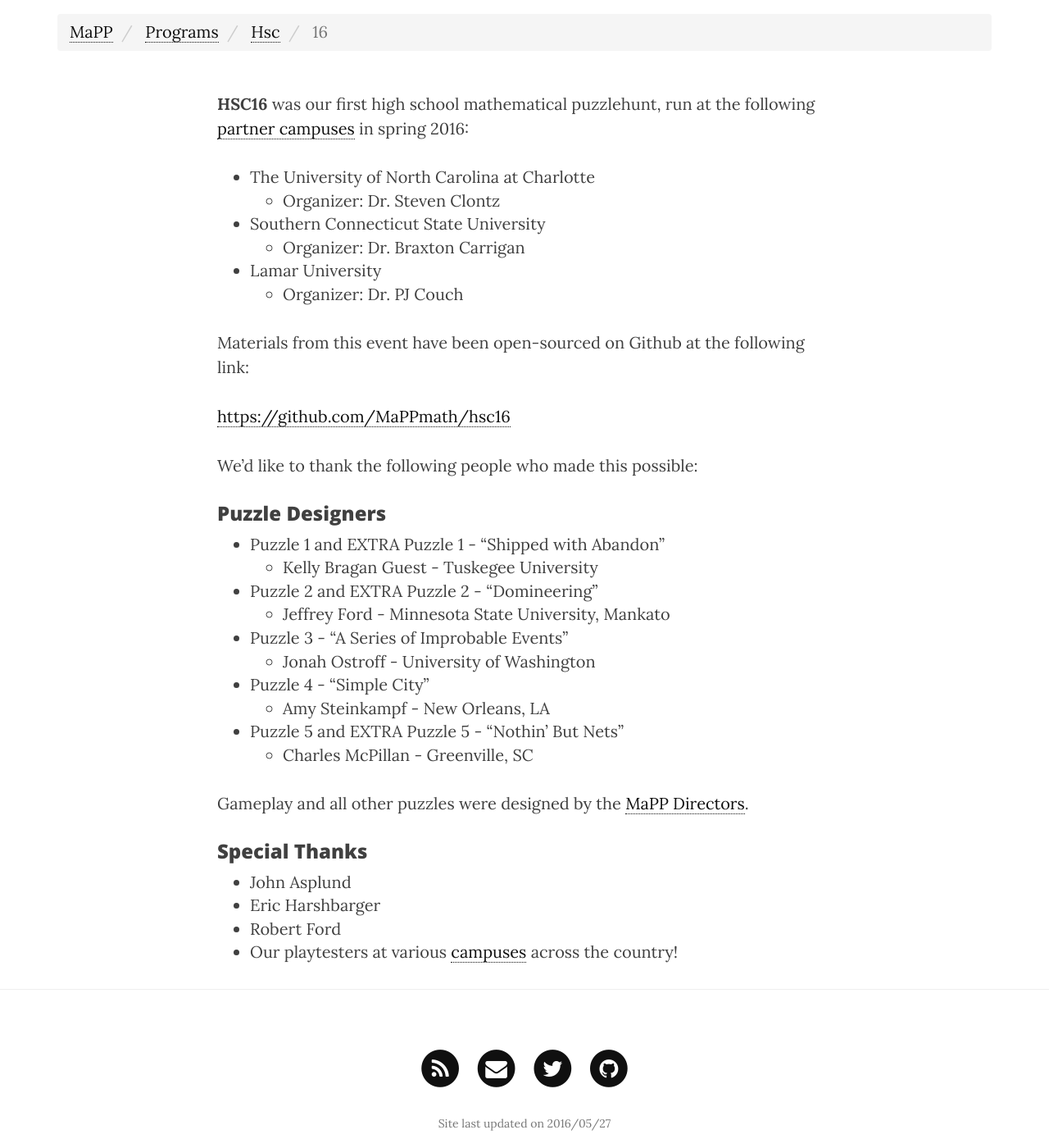
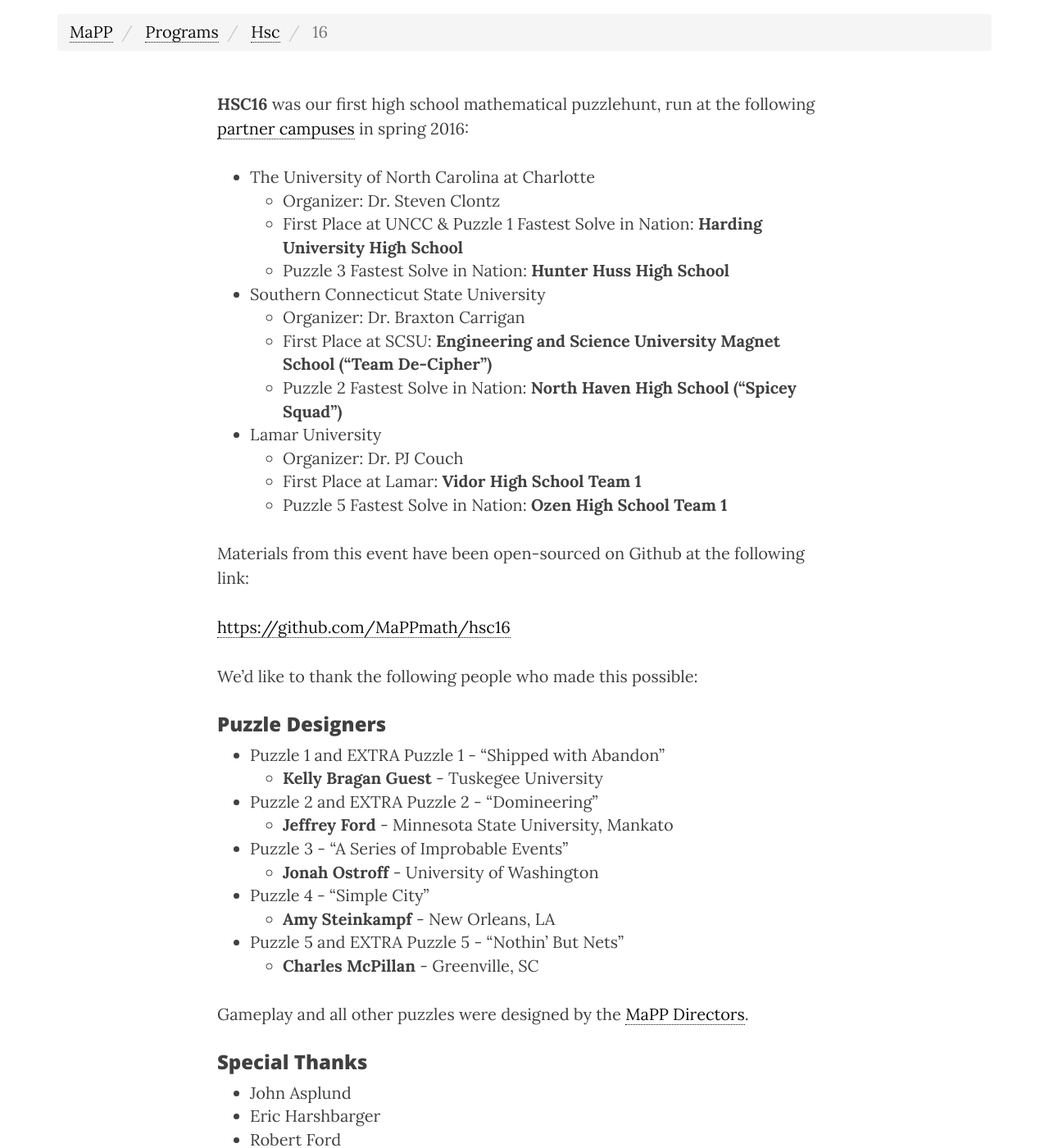
Before and after one commit to MaPPmath/mappmath.github.io, a Jekyll site: the page built from pages/hsc/hsc16.md, in a window 1280 px wide and 1400 px high, scrolled down 569 px. Shown: the whole window at 82% size. Built offline with Jekyll 4.4.1, drawn with Linux system fonts in a browser that asks for light colours; nearby versions of some CDN libraries.

Commit message:
add team info to HSC16

```diff
--- a/pages/hsc/hsc16.md
+++ b/pages/hsc/hsc16.md
@@ -11,10 +11,22 @@
 
 * The University of North Carolina at Charlotte
     * Organizer: Dr. Steven Clontz
+    * First Place at UNCC & Puzzle 1 Fastest Solve in Nation:
+      **Harding University High School**
+    * Puzzle 3 Fastest Solve in Nation:
+      **Hunter Huss High School**
 * Southern Connecticut State University
     * Organizer: Dr. Braxton Carrigan
+    * First Place at SCSU:
+      **Engineering and Science University Magnet School ("Team De-Cipher")**
+    * Puzzle 2 Fastest Solve in Nation:
+      **North Haven High School ("Spicey Squad")**
 * Lamar University
     * Organizer: Dr. PJ Couch
+    * First Place at Lamar:
+      **Vidor High School Team 1**
+    * Puzzle 5 Fastest Solve in Nation:
+      **Ozen High School Team 1**
 
 Materials from this event have been open-sourced on Github at the following
 link:
@@ -26,15 +38,15 @@
 ### Puzzle Designers
 
 * Puzzle 1 and EXTRA Puzzle 1 - "Shipped with Abandon"
-    * Kelly Bragan Guest - Tuskegee University
+    * **Kelly Bragan Guest** - Tuskegee University
 * Puzzle 2 and EXTRA Puzzle 2 - "Domineering"
-    * Jeffrey Ford - Minnesota State University, Mankato
+    * **Jeffrey Ford** - Minnesota State University, Mankato
 * Puzzle 3 - "A Series of Improbable Events"
-    * Jonah Ostroff - University of Washington
+    * **Jonah Ostroff** - University of Washington
 * Puzzle 4 - "Simple City"
-    * Amy Steinkampf - New Orleans, LA
+    * **Amy Steinkampf** - New Orleans, LA
 * Puzzle 5 and EXTRA Puzzle 5 - "Nothin' But Nets"
-    * Charles McPillan - Greenville, SC
+    * **Charles McPillan** - Greenville, SC
 
 Gameplay and all other puzzles were designed by the
 [MaPP Directors](/about/people/).
```
